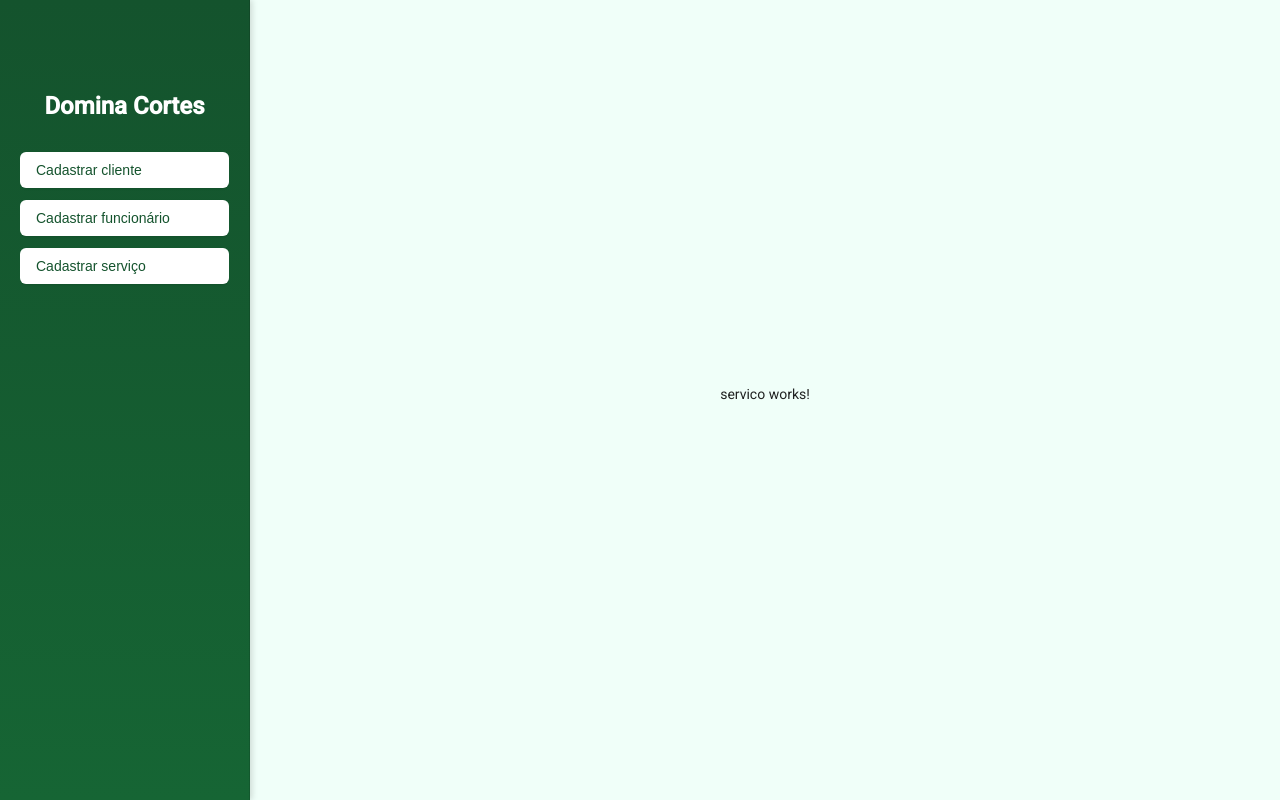
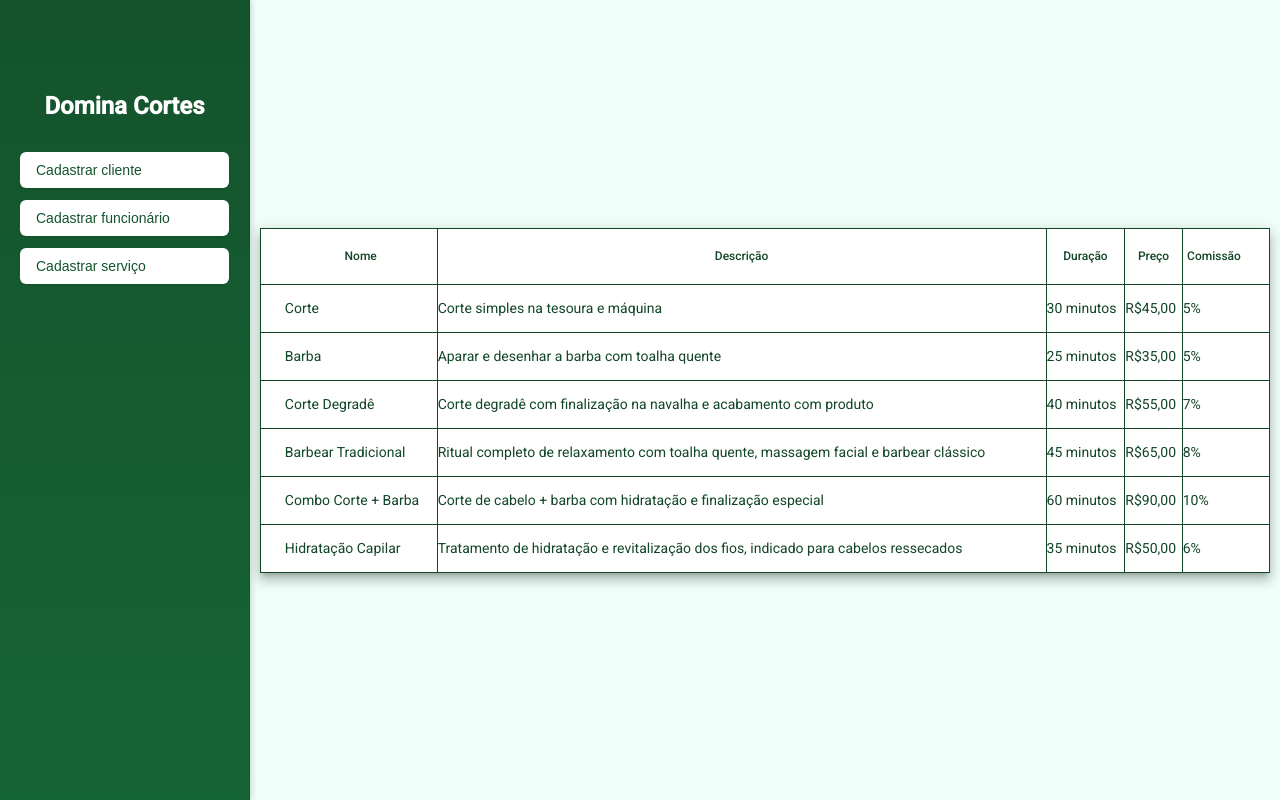
Before and after one commit to ErickSM1997/estudo-angular, an Angular app: page /servico in a window 1280 px wide. Built offline with nearby package versions, Linux system fonts and the light colour scheme.

Commit message:
Criando tabela no componente serviço

```diff
--- a/src/app/app.module.ts
+++ b/src/app/app.module.ts
@@ -17,6 +17,7 @@ import { MatDatepickerModule } from '@angular/material/datepicker';
 import { MatNativeDateModule } from '@angular/material/core';
 import { MatCheckboxModule } from '@angular/material/checkbox';
 import { MatSidenavModule } from '@angular/material/sidenav';
+import {MatTableModule} from '@angular/material/table';
 
 
 
@@ -41,7 +42,8 @@ import { MatSidenavModule } from '@angular/material/sidenav';
     MatDatepickerModule,
     MatNativeDateModule,
     MatCheckboxModule,
-    MatSidenavModule
+    MatSidenavModule,
+    MatTableModule
   ],
   providers: [],
   bootstrap: [AppComponent]
--- a/src/app/servico/servico.component.html
+++ b/src/app/servico/servico.component.html
@@ -1 +1,99 @@
-<p>servico works!</p>
+<head>
+    <meta charset="UTF-8">
+    <meta name="viewport" content="width=device-width, initial-scale=1.0">
+    <title>cadastro-servico</title>
+</head>
+
+<body>
+
+
+
+    <div class="centralizar-div">
+
+        <!-- <div class="formulario">
+            <div>
+                <h1>Cadastro de serviços</h1>
+            </div>
+            <div>
+                <mat-form-field appearance="outline">
+                    <mat-label> Nome do serviço</mat-label>
+                    <input matInput>
+                </mat-form-field>
+            </div>
+            <div>
+                <mat-form-field appearance="outline">
+                    <mat-label>Descrição</mat-label>
+                    <input matInput>
+                </mat-form-field>
+            </div>
+            <div>
+                <mat-form-field appearance="outline">
+                    <mat-label>Duração</mat-label>
+                    <input matInput type="number" placeholder="Em minutos">
+
+                </mat-form-field>
+            </div>
+            <div>
+                <mat-form-field appearance="outline">
+                    <mat-label>Preço</mat-label>
+                    <input matInput type="number" placeholder="R$00,00">
+                </mat-form-field>
+            </div>
+            <div>
+                <mat-form-field appearance="outline">
+                    <mat-label>Comissão</mat-label>
+                    <input matInput type="number" placeholder="0,00%">
+                </mat-form-field>
+            </div>
+            <hr>
+
+            <div class="centraliza-botao">
+                <button mat-stroked-button color="primary" type="submit" id="cadastrar">Cadastrar</button>
+                <button type="reset" id="limpar" mat-stroked-button color="warn">Limpar</button>
+            </div>
+        </div> -->
+
+
+        <div>
+            <table mat-table [dataSource]="dataSource" class="mat-elevation-z8">
+
+                <ng-container matColumnDef="nome">
+                    <th mat-header-cell *matHeaderCellDef> Nome </th>
+                    <td mat-cell *matCellDef="let element"> {{element.nome}} </td>
+                </ng-container>
+
+
+                <ng-container matColumnDef="descricao">
+                    <th mat-header-cell *matHeaderCellDef> Descrição </th>
+                    <td mat-cell *matCellDef="let element"> {{element.descricao}} </td>
+                </ng-container>
+
+
+                <ng-container matColumnDef="duracao">
+                    <th mat-header-cell *matHeaderCellDef> Duração </th>
+                    <td mat-cell *matCellDef="let element"> {{element.duracao}} </td>
+                </ng-container>
+
+
+                <ng-container matColumnDef="preco">
+                    <th mat-header-cell *matHeaderCellDef> Preço </th>
+                    <td mat-cell *matCellDef="let element"> {{element.preco}} </td>
+                </ng-container>
+
+                <ng-container matColumnDef="comissao">
+                    <th mat-header-cell *matHeaderCellDef> Comissão </th>
+                    <td mat-cell *matCellDef="let element"> {{element.comissao}} </td>
+                </ng-container>
+
+                <tr mat-header-row *matHeaderRowDef="displayedColumns"></tr>
+                <tr mat-row *matRowDef="let row; columns: displayedColumns;"></tr>
+            </table>
+
+
+        </div>
+
+
+    </div>
+
+
+</body>
--- a/src/app/servico/servico.component.scss
+++ b/src/app/servico/servico.component.scss
@@ -0,0 +1,93 @@
+
+*{
+  color: #124627;
+}
+// .centralizar-div {
+//   display: flex;
+//   align-items: center;
+//   justify-content: center;
+//   background: #ECFDF5;
+//   width: 100vw;
+//   height: 100vh;
+
+// }
+
+// .formulario {
+//   // background: #fff;
+//   width: 600px;
+//   // height: auto;
+//   padding: 40px;
+//    justify-content: center;
+//    box-shadow: 0 0 10px rgba(0, 0, 0, 0.1);
+//   border-radius: 10px;
+//   background-color: #FFFFFF;
+//   // color: #E2E5E2;
+//   border: 1px solid #000000;
+// }
+
+
+// .mat-form-field {
+//   width: 100%;
+// }
+
+// .mat-radio-group {
+//   gap: 10px;
+// }
+
+// .example-radio-group {
+//   display: flex;
+//   flex-direction:row;
+//   margin: 15px 0;
+//   align-items: flex-start;
+// }
+
+// .example-radio-button {
+//   margin: 5px;
+// }
+
+// .container-termo-de-uso {
+//   margin: 5px;
+// }
+
+// /* Estiliza somente a h1 do formulário */
+// .formulario h1 {
+//   text-align: center;
+//   font-size: 32px;
+//   font-weight: bold;
+//   // color: #E2E5E2;
+//   margin-bottom: 30px;
+//   font-family: 'Segoe UI', Tahoma, Geneva, Verdana, sans-serif;
+// }
+
+// .centraliza-botao {
+//   justify-content: center;
+//   display: flex;
+//   gap: 10px;
+
+// }
+
+// .example-container {
+//   position: absolute;
+//   top: 0;
+//   bottom: 0;
+//   left: 0;
+//   right: 0;
+//   background: #eee;
+// }
+
+table {
+    width: 100%;
+    border-collapse: collapse;
+    margin: 150px 100px 150px 0px;
+
+
+}
+
+th,td {
+    border:1px solid;
+    // text-align: center;
+}
+
+th.mat-header-cell {
+    text-align: center;
+}
--- a/src/app/servico/servico.component.ts
+++ b/src/app/servico/servico.component.ts
@@ -1,5 +1,27 @@
 import { Component, OnInit } from '@angular/core';
 
+export interface tabelaServico {
+  nome: string;
+  descricao: string;
+  duracao: string;
+  preco: string;
+  comissao: string;
+}
+
+const SERVICO_DATA: tabelaServico[] = [
+  { descricao: 'Corte simples na tesoura e máquina', nome: 'Corte', duracao: '30 minutos', preco: 'R$45,00', comissao: '5%' },
+
+  { descricao: 'Aparar e desenhar a barba com toalha quente', nome: 'Barba', duracao: '25 minutos', preco: 'R$35,00', comissao: '5%' },
+
+  { descricao: 'Corte degradê com finalização na navalha e acabamento com produto', nome: 'Corte Degradê', duracao: '40 minutos', preco: 'R$55,00', comissao: '7%' },
+
+  { descricao: 'Ritual completo de relaxamento com toalha quente, massagem facial e barbear clássico', nome: 'Barbear Tradicional', duracao: '45 minutos', preco: 'R$65,00', comissao: '8%' },
+
+  { descricao: 'Corte de cabelo + barba com hidratação e finalização especial', nome: 'Combo Corte + Barba', duracao: '60 minutos', preco: 'R$90,00', comissao: '10%' },
+
+  { descricao: 'Tratamento de hidratação e revitalização dos fios, indicado para cabelos ressecados', nome: 'Hidratação Capilar', duracao: '35 minutos', preco: 'R$50,00', comissao: '6%' },
+
+];
 @Component({
   selector: 'app-servico',
   templateUrl: './servico.component.html',
@@ -11,5 +33,6 @@ export class ServicoComponent implements OnInit {
 
   ngOnInit(): void {
   }
-
+  displayedColumns: string[] = ['nome', 'descricao', 'duracao', 'preco', 'comissao'];
+  dataSource = SERVICO_DATA;
 }
```
